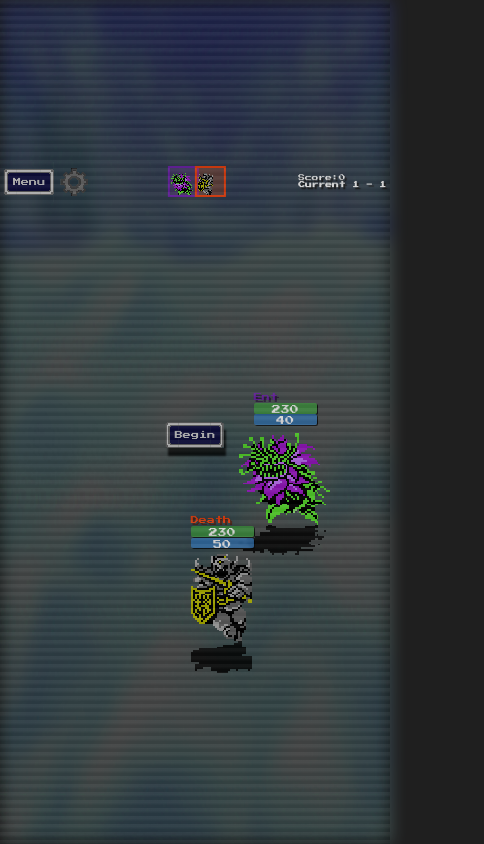
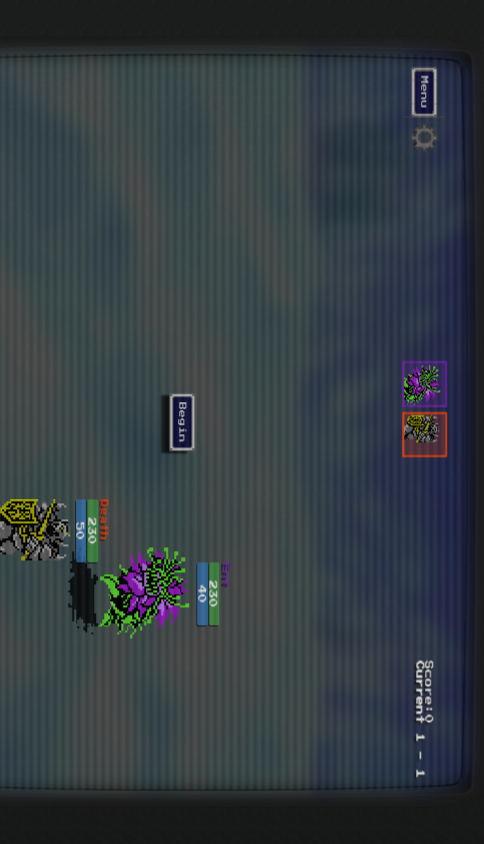
Before and after one commit to RudyMathis/ReactRPG, a React (Vite) app in the folder RPG/: page /game in a window 390 px wide. Shown: the whole page, 484 px wide, since content can reach past the window. Built offline with nearby package versions, Linux system fonts and the light colour scheme.

Commit message:
another mobile fix
-- force user name to start game
-- hopefully fix for music to go away on iOS

```diff
--- a/RPG/src/components/entity/Entity.module.css
+++ b/RPG/src/components/entity/Entity.module.css
@@ -174,7 +174,7 @@
 	color: var(--light);
 }
 
-@media screen and (max-width: 420px) {
+@media screen and (max-height: 420px) {
     .currentTurnArrow img{
         position: absolute;
         top: -100%;
--- a/RPG/src/components/ui/UI.module.css
+++ b/RPG/src/components/ui/UI.module.css
@@ -217,7 +217,7 @@ input[type="range"]::-webkit-slider-thumb:hover {
     to { opacity: 1; }
 }
 
-@media (max-width: 420px)  {
+@media (max-height: 420px)  {
 	.backgroundBorder {
 		display: none;
 	}
@@ -228,31 +228,16 @@ input[type="range"]::-webkit-slider-thumb:hover {
         border-radius: 0;
     }
 
-    .rightContainer {
-        font-size: .75rem
+    .settingsOverlay[data-open="true"] {
+        top: -50%;
+        left: -1%;
+        border-radius: 0;
+        width: 100vw;
+        height: 100vh;
     }
-
-    .actionTextContainer {
-        max-width: 90%;
-    }
-
-    .actionText {
-        font-size: .9rem;
-    }
-
-    .settingsOverlay[data-open="true"] {
-        position: absolute;
-        top: -50%;
-        left: 0%;
-        width: 100%;
-        border-radius: 0;
-        background: transparent
-    }
-
 
     .settingsMenu[data-open="true"] {
         gap: .5rem;
-        width: 100%;
     }
 
 }
--- a/RPG/src/gameData/AudioManager.ts
+++ b/RPG/src/gameData/AudioManager.ts
@@ -1,12 +1,11 @@
-// utils/AudioManager.ts
 class AudioManager {
     private static instance: HTMLAudioElement;
 
-static getInstance(): HTMLAudioElement {
-    if (!AudioManager.instance) {
-        AudioManager.instance = new Audio('/assets/sfx/battle_music_1.mp3');
-        AudioManager.instance.loop = true;
-        AudioManager.instance.volume = 0.5;
+    static getInstance(): HTMLAudioElement {
+        if (!AudioManager.instance) {
+            AudioManager.instance = new Audio('/assets/sfx/battle_music_1.mp3');
+            AudioManager.instance.loop = true;
+            AudioManager.instance.volume = 0.5;
         }
         return AudioManager.instance;
     }
@@ -14,6 +13,7 @@ static getInstance(): HTMLAudioElement {
     static setVolume(volume: number) {
         const audio = this.getInstance();
         audio.volume = volume / 100;
+        if(audio.volume <= 0) AudioManager.stop();
     }
 
     static play() {
--- a/RPG/src/gameMechanics/turnOrder/TurnOrder.module.css
+++ b/RPG/src/gameMechanics/turnOrder/TurnOrder.module.css
@@ -97,17 +97,14 @@
     image-rendering: pixelated;
 }
 
-@media screen and (max-width: 420px) {
-    .turnOrderContainer {
-        gap: 1em;
-    }
+@media screen and (max-height: 420px) {
 
     .turnOrderPortait {
-        width: 2em;
+        width: 3em;
     }
 
     .turnOrderContainer .characterSprite {
-        width: 2em;
-        height: 2em;
+        width: 3em;
+        height: 3em;
     }
 }
--- a/RPG/src/index.css
+++ b/RPG/src/index.css
@@ -84,6 +84,7 @@ footer, header, hgroup, menu, nav, section {
 	align-items: center;
 	flex-direction: column;
 	width: 100%;
+	height: 100%;
 }
 
 body {
--- a/RPG/src/routes/gameState/GameState.module.css
+++ b/RPG/src/routes/gameState/GameState.module.css
@@ -25,7 +25,6 @@
     background-size: var(--width) var(--height);
     width: calc(var(--width) - 1.5em);
     height: calc(var(--height) - 2em);
-    /* image-rendering: pixelated; */
     border-radius: var(--big-radius);
 }
 
@@ -149,7 +148,16 @@
 
 
 @media (max-width: 420px)  {
+    .levelLayout {
+        rotate: 90deg;
+    }
+}
 
+@media (max-height: 420px)  {
+
+    .levelLayout {
+        height: 100%;
+    }
     .topBar {
         width: 98%;
     }
@@ -158,6 +166,8 @@
         width: 100%;
         height: var(--height);
         border-radius: 0;
+        background-position: center;
+        background-size: cover;
     }
 
     .detailScreenOverlay {
--- a/RPG/src/routes/selectCharacter/CharacterSelect.tsx
+++ b/RPG/src/routes/selectCharacter/CharacterSelect.tsx
@@ -9,7 +9,9 @@ import { SaveData } from "../../gameMechanics/SaveData";
 import Background from "../../components/ui/Background";
 import styles from "../Route.module.css";
 import { backgroundAtom, generateNewBackground } from "../../atom/BackgroundAtom";
-import UserNameInput from "../mainMenu/UserNameInput";
+import UserNameInput from "./UserNameInput";
+import AudioManager from "../../gameData/AudioManager";
+import { UserAtom } from "../../atom/persistant/UserAtom";
 const CharacterSelect = () => {
 
     // const [currentGameLevel] = useAtom(GameLevelAtom);
@@ -26,6 +28,9 @@ const CharacterSelect = () => {
     const navigate = useNavigate();
     const selectedCharacters = Object.values(characters).filter(char => char.isSelected);
     const setBackground = useSetAtom(backgroundAtom);
+    const [userName] = useAtom(UserAtom); // ← read the username value
+
+    AudioManager.stop();
     const handleBeginAdventure = () => {
         if (selectedCharacters.length !== 4) return;
 
@@ -53,11 +58,13 @@ const CharacterSelect = () => {
             </div>
             <div className={`${styles.startContainer} ${selectedCharacters.length !== 4 ? styles.hide : ''}`}>
                 <UserNameInput />
+                {userName.trim().length > 0 && (
                     <Btn
                         className={styles.startGameBtn}
                         onClick={handleBeginAdventure}
                         text="Begin Adventure"
                     />
+                )}
             </div>
             <Background />
         </>
```
Also changed, not shown: RPG/src/routes/Route.module.css (+3 -20 lines), RPG/src/routes/selectCharacter/UserNameInput.tsx (renamed from RPG/src/routes/mainMenu/UserNameInput.tsx). Lines whose indentation alone changed are shown as unchanged.
